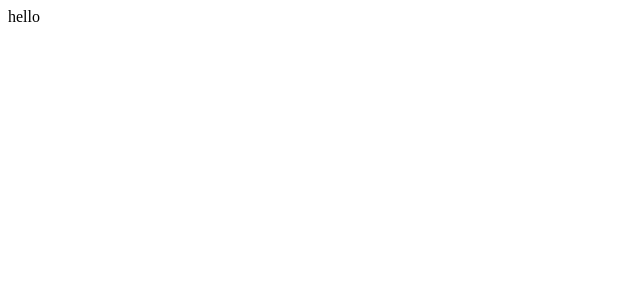
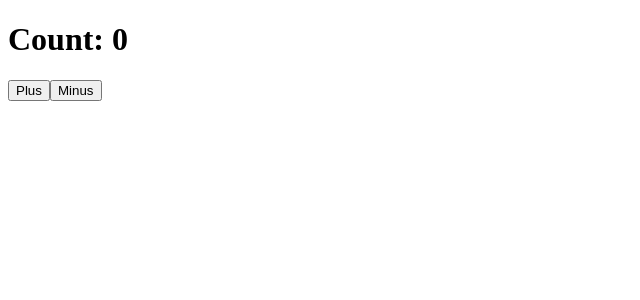
Before and after one commit to vivikiwi-web/movie-app, a React (Create React App) app: page / in a window 1280 px wide. Shown: the top 300 px of the page, without its empty margins (0-640 px from the left). Built offline with nearby package versions, Linux system fonts and the light colour scheme.

Commit message:
setState function review

```diff
--- a/package.json
+++ b/package.json
@@ -6,6 +6,7 @@
     "@testing-library/jest-dom": "^5.16.4",
     "@testing-library/react": "^13.3.0",
     "@testing-library/user-event": "^13.5.0",
+    "prop-types": "^15.8.1",
     "react": "^18.2.0",
     "react-dom": "^18.2.0",
     "react-scripts": "5.0.1",
--- a/src/App.js
+++ b/src/App.js
@@ -1,9 +1,35 @@
-const App = () => {
-  return (
-    <div className="App">
-      hello
-    </div>
-  );
+import React from "react";
+
+class App extends React.Component {
+
+  state = {
+    count: 0,
+  };
+
+  add = () => {
+    // this.setState({count: this.state.count - 1});
+    this.setState( current => (
+      { count: current.count + 1 }
+    ) );
+  }
+
+  minus = () => {
+    // this.setState({count: this.state.count - 1});
+    this.setState( current => (
+      { count: current.count - 1 }
+    ));
+  }
+
+  render() {
+    return (
+      <div>
+        <h1>Count: {this.state.count}</h1>
+        <button onClick={this.add}>Plus</button>
+        <button onClick={this.minus}>Minus</button>
+      </div>
+    )
+  }
+
 }
 
 export default App;
```
